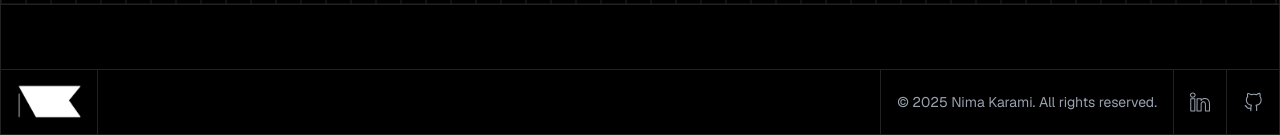
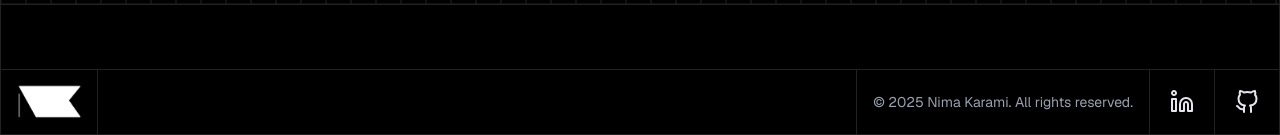
Before and after one commit to nima-karami/nextjs-portfolio, a Next.js app: page / in a window 1280 px wide. Shown: the part 2918-3053 px from the top of the page. Built offline with nearby package versions, Linux system fonts and the light colour scheme.

Commit message:
add micro animations to the social links

```diff
--- /dev/null
+++ b/app/components/animated-social-icon.tsx
@@ -0,0 +1,59 @@
+'use client';
+
+import { useEffect, useRef, useState } from 'react';
+
+import Lottie, { LottieRefCurrentProps } from 'lottie-react';
+
+import cn from '../util/cn';
+
+interface AnimatedSocialIconProps {
+  animationUrl: string;
+  size?: number;
+  className?: string;
+}
+
+function AnimatedSocialIcon({
+  animationUrl,
+  size = 40,
+  className,
+}: AnimatedSocialIconProps) {
+  const lottieRef = useRef<LottieRefCurrentProps>(null);
+  const [animationJSON, setAnimationJSON] = useState<unknown>(null);
+
+  useEffect(() => {
+    fetch(animationUrl)
+      .then((res) => res.json())
+      .then((data) => setAnimationJSON(data))
+      .catch((err) => console.error('Failed to load animation:', err));
+  }, [animationUrl]);
+
+  const handleMouseEnter = () => {
+    lottieRef.current?.play();
+  };
+
+  const handleMouseLeave = () => {
+    lottieRef.current?.stop();
+  };
+
+  if (!animationJSON) return null;
+
+  return (
+    <div
+      onMouseEnter={handleMouseEnter}
+      onMouseLeave={handleMouseLeave}
+      className={cn(
+        'flex h-full w-full items-center justify-center',
+        className
+      )}
+    >
+      <Lottie
+        lottieRef={lottieRef}
+        animationData={animationJSON}
+        loop={true}
+        autoplay={false}
+      />
+    </div>
+  );
+}
+
+export default AnimatedSocialIcon;
--- a/app/components/footer-section.tsx
+++ b/app/components/footer-section.tsx
@@ -1,9 +1,7 @@
 import Image from 'next/image';
 import Link from 'next/link';
 
-import { SlSocialLinkedin } from 'react-icons/sl';
-import { VscGithubAlt } from 'react-icons/vsc';
-
+import AnimatedSocialIcon from './animated-social-icon';
 import Container from './container';
 
 function FooterSection() {
@@ -37,15 +35,21 @@ function FooterSection() {
             <div className="flex h-full items-center">
               <Link
                 href="https://www.linkedin.com/in/nima-karami/"
-                className="border-secondary hover:bg-secondary flex h-full items-center border-l px-4 text-sm text-gray-400 transition duration-300"
+                className="border-secondary hover:bg-secondary flex h-full items-center border-l text-sm text-gray-400 transition duration-300"
               >
-                <SlSocialLinkedin size={20} />
+                <AnimatedSocialIcon
+                  animationUrl="/lottie/linkedin.json"
+                  className="px-4"
+                />
               </Link>
               <Link
                 href="https://github.com/nima-karami"
-                className="border-secondary hover:bg-secondary flex h-full items-center border-l px-4 text-sm text-gray-400 transition duration-300"
+                className="border-secondary hover:bg-secondary flex h-full items-center border-l text-sm text-gray-400 transition duration-300"
               >
-                <VscGithubAlt size={20} />
+                <AnimatedSocialIcon
+                  animationUrl="/lottie/github.json"
+                  className="px-4"
+                />
               </Link>
             </div>
           </div>
--- a/package.json
+++ b/package.json
@@ -15,6 +15,7 @@
   },
   "dependencies": {
     "clsx": "^2.1.1",
+    "lottie-react": "^2.4.1",
     "motion": "^12.23.24",
     "next": "16.0.0",
     "react": "19.2.0",
```
Also changed, not shown: public/lottie/github.json (added, +1 -0 lines), public/lottie/linkedin.json (added, +1 -0 lines), 1 other file (tests, documents, lock files or other folders).
